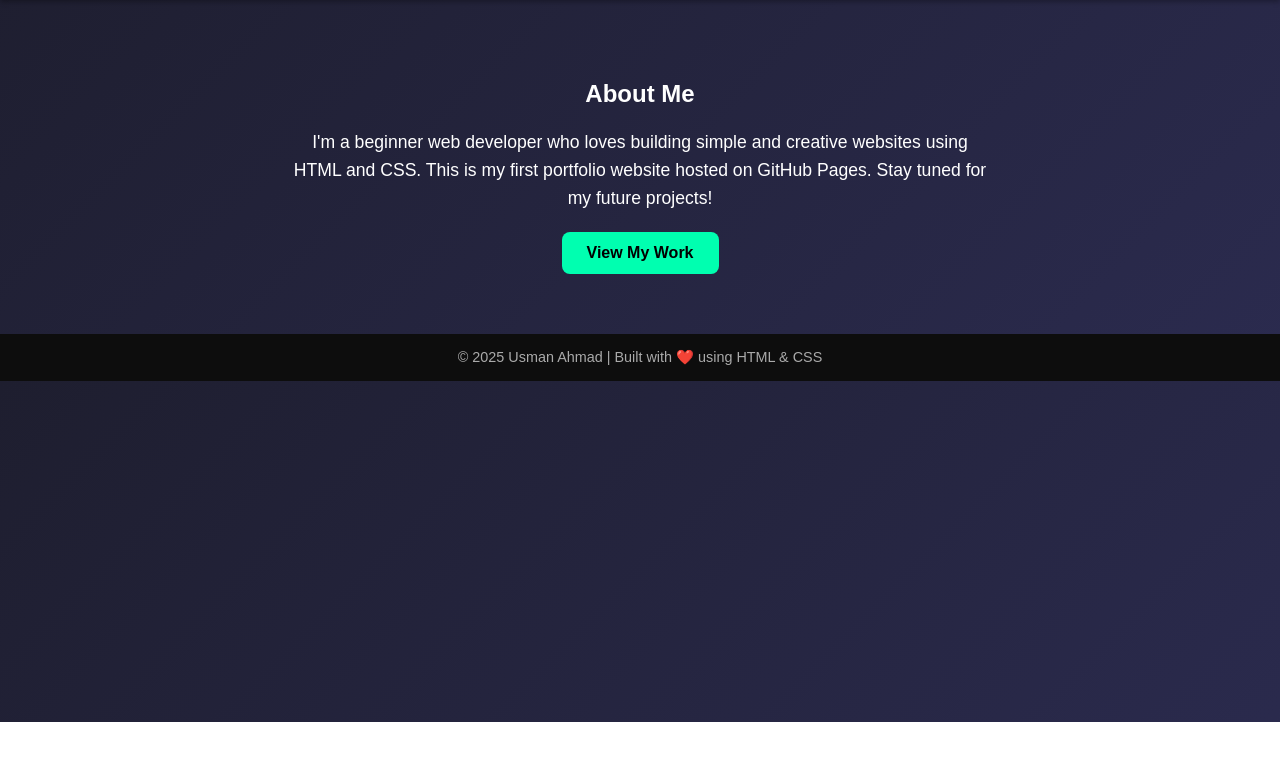
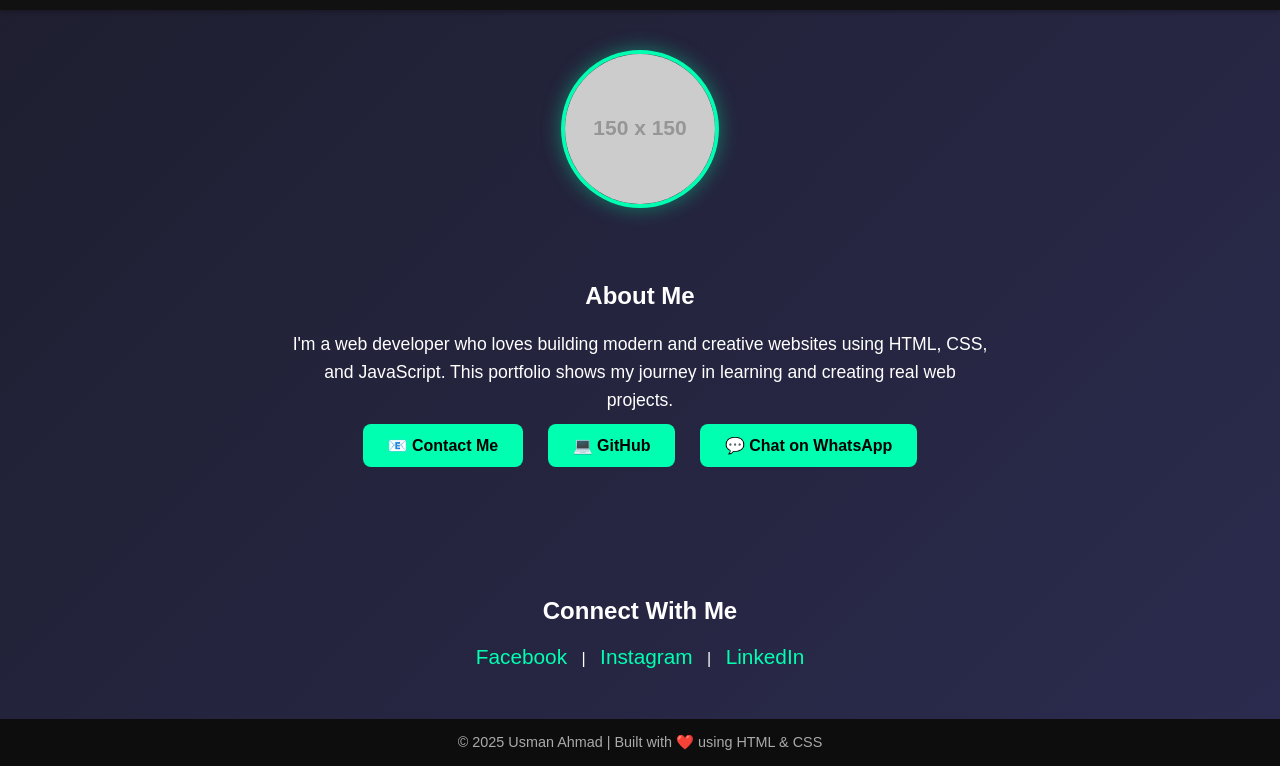
Before and after one commit to maanii99022-commits/usmanahmad-website.github.io, a plain HTML site: page index.html in a window 1280 px wide. Shown: the part 78-844 px from the top of the page. Before the commit the page ends 800 px from the top, so only its background shows below. Drawn offline with Linux system fonts and the light colour scheme; placeholder pictures from the web are drawn by us.

Commit message:
Refactor layout and add profile section
Updated header padding, section padding, and button margin. Added profile section with image and updated about text. Included social links and contact buttons.

```diff
--- a/index.html
+++ b/index.html
@@ -15,7 +15,7 @@
 
     header {
       background: #111;
-      padding: 20px;
+      padding: 25px;
       box-shadow: 0 2px 5px rgba(0,0,0,0.3);
     }
 
@@ -25,8 +25,20 @@
       color: #00ffb0;
     }
 
+    .profile {
+      margin-top: 40px;
+    }
+
+    .profile img {
+      width: 150px;
+      height: 150px;
+      border-radius: 50%;
+      border: 4px solid #00ffb0;
+      box-shadow: 0 0 20px rgba(0,255,176,0.4);
+    }
+
     section {
-      padding: 60px 20px;
+      padding: 50px 20px;
     }
 
     .about {
@@ -38,7 +50,7 @@
 
     .button {
       display: inline-block;
-      margin-top: 20px;
+      margin: 10px;
       padding: 12px 25px;
       background: #00ffb0;
       color: #000;
@@ -51,6 +63,18 @@
     .button:hover {
       background: #fff;
       color: #111;
+    }
+
+    .social-links a {
+      color: #00ffb0;
+      margin: 0 10px;
+      font-size: 1.3em;
+      text-decoration: none;
+      transition: 0.3s;
+    }
+
+    .social-links a:hover {
+      color: #fff;
     }
 
     footer {
@@ -66,13 +90,31 @@
     <h1>👋 Hi, I'm Usman Ahmad</h1>
   </header>
 
+  <div class="profile">
+    <img src="https://via.placeholder.com/150" alt="Usman Ahmad">
+  </div>
+
   <section>
     <h2>About Me</h2>
     <p class="about">
-      I'm a beginner web developer who loves building simple and creative websites using HTML and CSS.
-      This is my first portfolio website hosted on GitHub Pages. Stay tuned for my future projects!
+      I'm a web developer who loves building modern and creative websites using HTML, CSS, and JavaScript.
+      This portfolio shows my journey in learning and creating real web projects.
     </p>
-    <a href="#" class="button">View My Work</a>
+    <div>
+      <a href="mailto:manii739922@gmail.com" class="button">📧 Contact Me</a>
+      <a href="https://github.com/maanii99022-commits" class="button">💻 GitHub</a>
+      <!-- 👇 WhatsApp Button -->
+      <a href="https://wa.me/923087399022" class="button" target="_blank">💬 Chat on WhatsApp</a>
+    </div>
+  </section>
+
+  <section>
+    <h2>Connect With Me</h2>
+    <div class="social-links">
+      <a href="https://facebook.com" target="_blank">Facebook</a> |
+      <a href="https://instagram.com" target="_blank">Instagram</a> |
+      <a href="https://linkedin.com" target="_blank">LinkedIn</a>
+    </div>
   </section>
 
   <footer>
```
